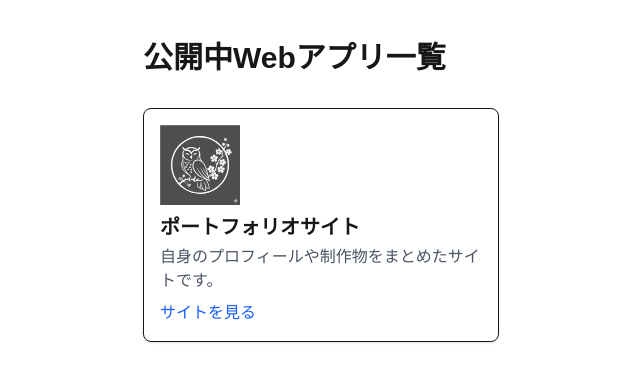
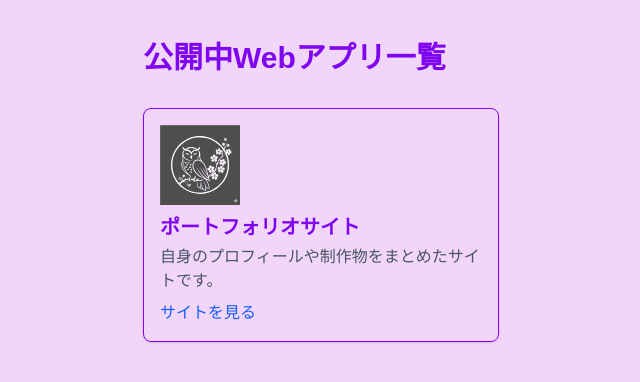
Before and after one commit to tenhou-Ravenclaw/developedByTenhou, a Next.js app: page / in a window 1280 px wide. Shown: the top 382 px of the page, without its empty margins (129-769 px from the left). Built offline with nearby package versions, Linux system fonts and the light colour scheme.

Commit message:
背景を紫を基調にした

```diff
--- a/app/globals.css
+++ b/app/globals.css
@@ -1,8 +1,8 @@
 @import "tailwindcss";
 
 :root {
-  --background: #ffffff;
-  --foreground: #171717;
+    --background: #e4a6f373;
+    --foreground: #7f05f1;
 }
 
 @theme inline {
@@ -12,13 +12,6 @@
   --font-mono: var(--font-geist-mono);
 }
 
-@media (prefers-color-scheme: dark) {
-  :root {
-    --background: #ec9fff73;
-    --foreground: #7f05f1;
-  }
-}
-
 body {
   background: var(--background);
   color: var(--foreground);
```
